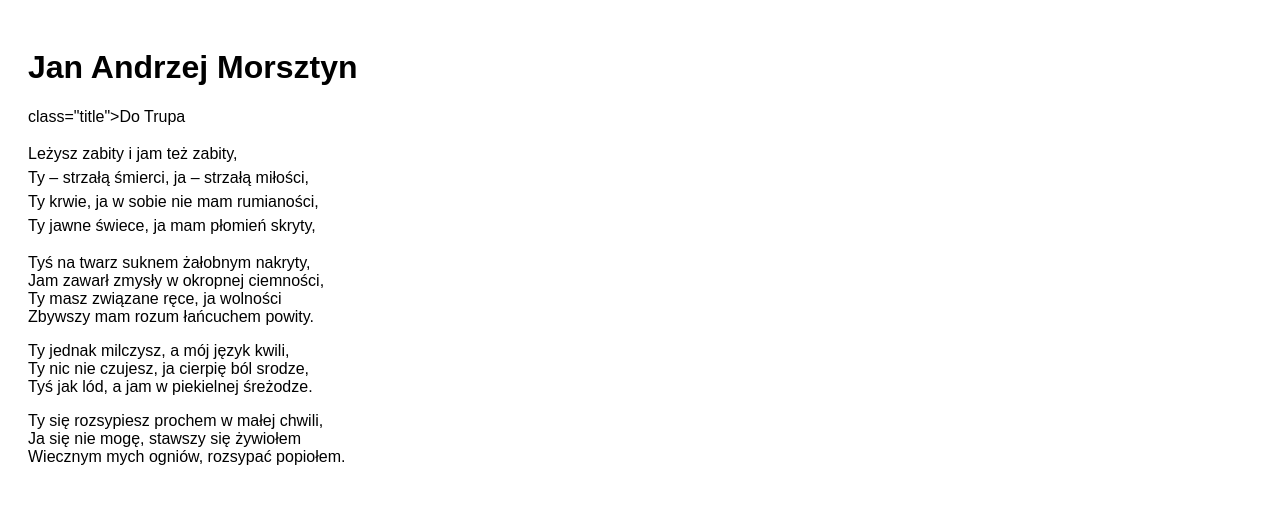
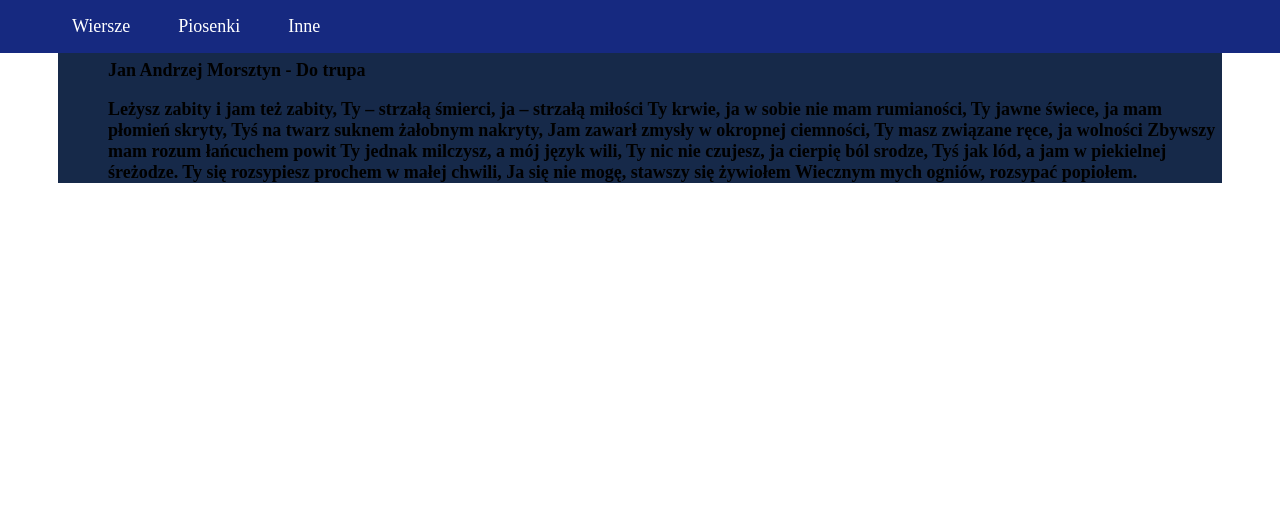
Before and after one commit to Roggalsky/Zadanie-git-2, a plain HTML site: page index.html in a window 1280 px wide. Drawn offline with Linux system fonts and the light colour scheme; a web font is replaced by a local one.

Commit message:
commit-1

```diff
--- a/index.html
+++ b/index.html
@@ -10,52 +10,38 @@
     <title>Document</title>
 </head>
 <body>
-    <div class="wiersz">
-        <h1 class="Author">Jan Andrzej Morsztyn</h1>
-        class="title">Do Trupa</h2>
-
-
-        <p class="text">Leżysz zabity i jam też zabity, <br>
-
-        Ty – strzałą śmierci, ja – strzałą miłości,<br>
-
-        Ty krwie, ja w sobie nie mam rumianości,<br>
-
-        Ty jawne świece, ja mam płomień skryty,<br>
-        </p>
-
-
-        <p>
-            Tyś na twarz suknem żałobnym nakryty, <br>
-
-            Jam zawarł zmysły w okropnej ciemności,<br>
-
-            Ty masz związane ręce, ja wolności<br>
-
-            Zbywszy mam rozum łańcuchem powity.<br>
-        </p>
-
-
-        <p>
-            Ty jednak milczysz, a mój język kwili,<br>
-
-            Ty nic nie czujesz, ja cierpię ból srodze,<br>
-
-            Tyś jak lód, a jam w piekielnej śreżodze.<br>
-
-        </p>
-
-
-
-        <p>
-            Ty się rozsypiesz prochem w małej chwili,<br>
-
-            Ja się nie mogę, stawszy się żywiołem<br>
-
-        Wiecznym mych ogniów, rozsypać popiołem.<br>
-        </p>
-    </div>
-
-
+    <nav class="menu">
+        <div class="dropdown">
+            <a href="#">Wiersze</a>
+            <ul>
+                <li><a href="#">Do Trupa</a></li>
+                <li><a href="#">Ocalony</a></li>
+                <li><a href="#">Tabletka</a></li>
+            </ul>
+        </div>
+        <a href="#">Piosenki</a>
+        <a href="#">Inne</a>
+    </nav>
+    <section>
+        <div  class="wiersz">
+            <h1 class="title">Jan Andrzej Morsztyn - Do trupa</h1>
+            <h3 class="text">
+                Leżysz zabity i jam też zabity,
+                Ty – strzałą śmierci, ja – strzałą miłości
+                Ty krwie, ja w sobie nie mam rumianości,
+                Ty jawne świece, ja mam płomień skryty,
+                Tyś na twarz suknem żałobnym nakryty,
+                Jam zawarł zmysły w okropnej ciemności,
+                Ty masz związane ręce, ja wolności
+                Zbywszy mam rozum łańcuchem powit
+                Ty jednak milczysz, a mój język wili,
+                Ty nic nie czujesz, ja cierpię ból srodze,
+                Tyś jak lód, a jam w piekielnej śreżodze.
+                Ty się rozsypiesz prochem w małej chwili,
+                Ja się nie mogę, stawszy się żywiołem
+                Wiecznym mych ogniów, rozsypać popiołem.
+            </h3>
+        </div>
+    </section>
 </body>
 </html>
--- a/style.css
+++ b/style.css
@@ -1,20 +1,81 @@
-.wiersz{
-    padding: 20px;
-    font-family: 'Barlow Condensed', sans-serif;
+*, *::before, *::after {
+    box-sizing: border-box;
+    font-size: 18px;
+    color: white;
 }
 
-.author {
-    font-size: 24px;
+.menu {
+    width: 100%;
+    position: fixed;
+    top: 0;
+    left: 0;
+    padding: 0 48px;
+    background: #162980;
+    display: flex;
+    flex-direction: row;
+    justify-content: flex-start;
+    align-items: center;
 }
 
-.title {
-    font-size: 20px;
-    font-style: italic;
-    font-weight: bold;
+.menu a {
+    margin: 0 16px;
+    text-decoration: none;
+    padding: 16px 8px;
+}
+
+.dropdown {
+    position: relative;
+}
+
+.dropdown ul {
+    width: 200px;
+    text-align: center;
+    position: absolute;
+    background: #162980;
+    padding: 0px;
+    list-style-type: none;
+    margin-top: 10px;
+    border-radius: 7px;
+    display: none;
+}
+
+.dropdown ul li {
+    padding: 8px;
+}
+
+.dropdown ul li a {
+    width: 100%;
+    height: 100%;
+    display: inline-block;
+    padding: 0px;
+    margin: 0px;
+}
+
+.dropdown ul:hover{
+    display: block;
 
 }
 
-.text {
-    font: size 16px;
-    line-height: 1.5;
+.dropdown ul li:hover {
+    background: #162949;
+    border-radius: 7px;
 }
+
+.dropdown a:focus + ul,
+.dropdown a:hover + ul {
+    display: block;
+}
+
+.wiersz{
+    margin: 50px;
+    background-color:#162949;
+    padding-left: 50px;
+    text-align: left;
+}
+.title{
+    color:black;
+    padding-top: 10px;
+}
+.text{
+    color:black;
+}
```
Also changed, not shown: 1 other file.
